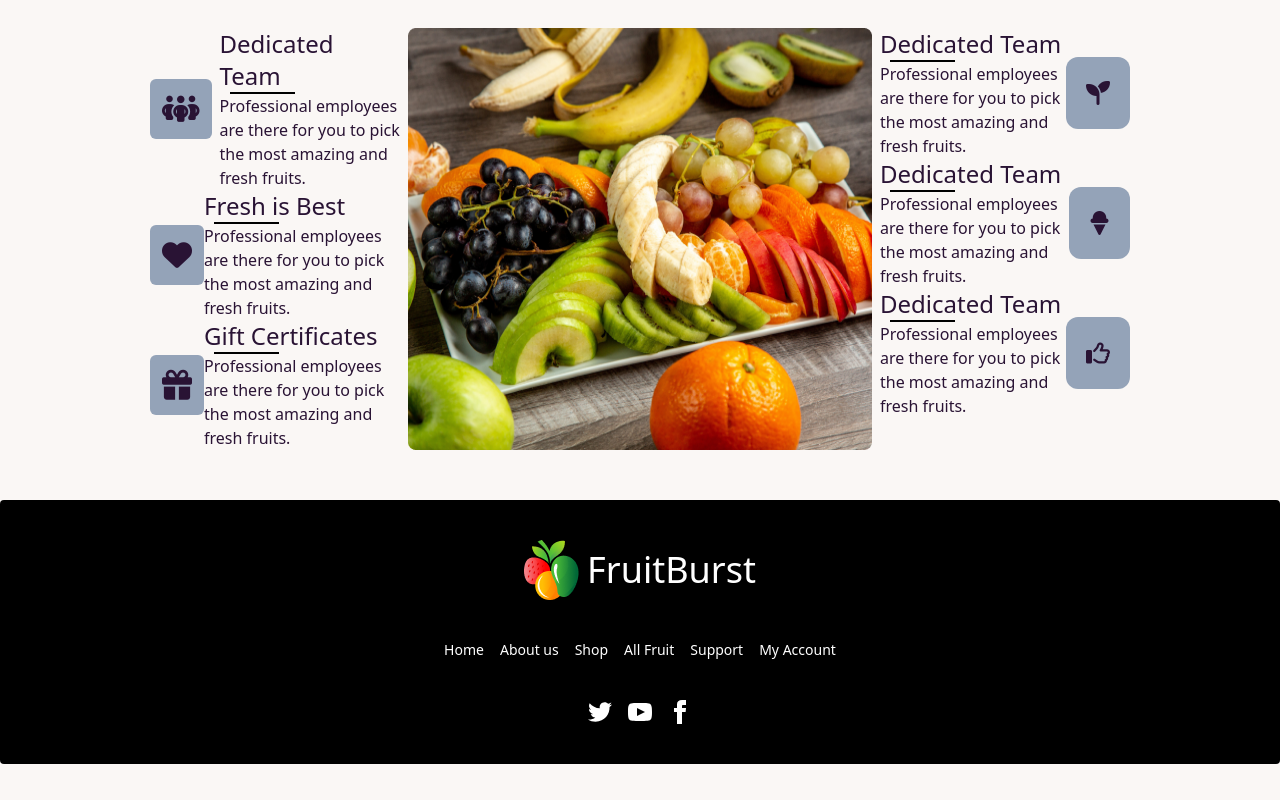
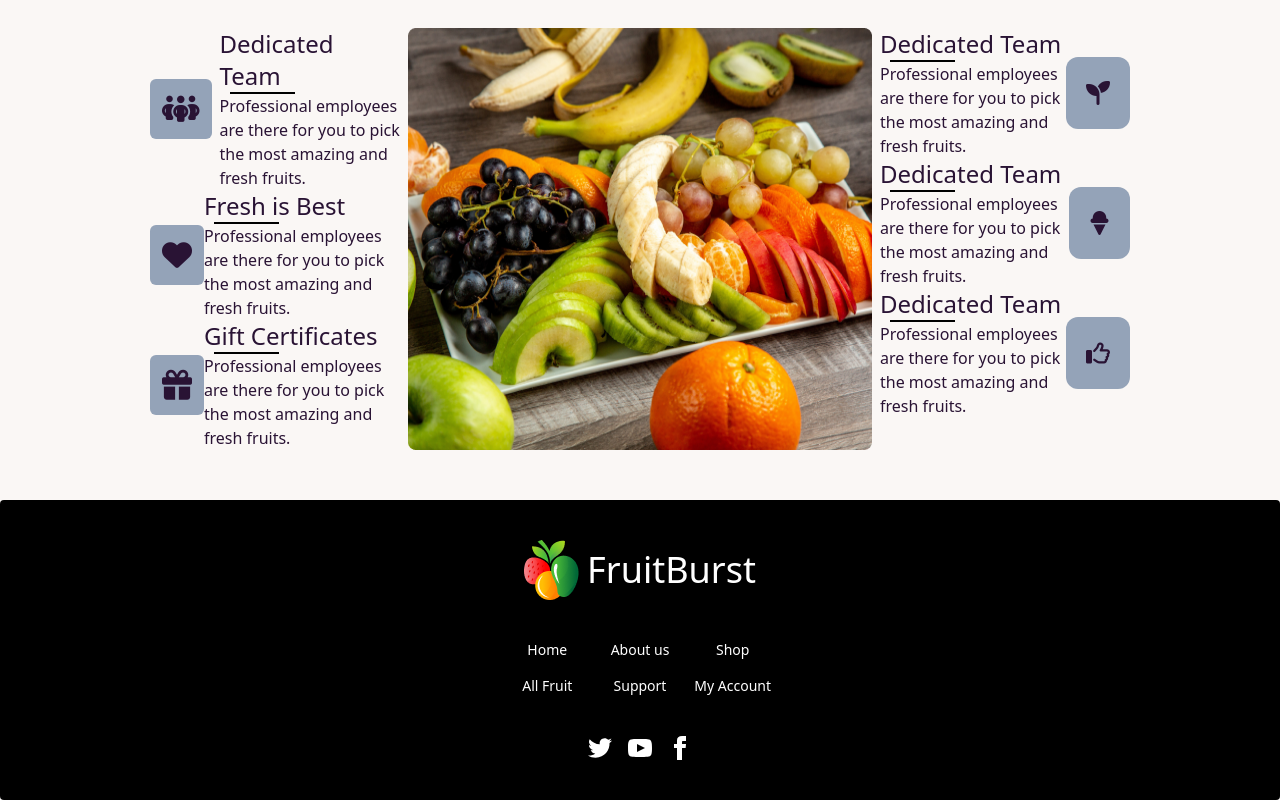
Before and after one commit to habib-cse-ru/Milstone-3, a plain HTML site: page index.html in a window 1280 px wide. Shown: the part 2578-3378 px from the top of the page. Before the commit the page ends 3342 px from the top, so only its background shows below. Drawn offline with nearby package versions, Linux system fonts and the light colour scheme.

Commit message:
some extra touch up

```diff
--- a/index.html
+++ b/index.html
@@ -731,7 +731,7 @@
             <img src="./images/logo.png" alt="">
             <a class=" text-4xl text-white">FruitBurst</a>
         </div>
-        <div class="grid grid-flow-col gap-4">
+        <div class="grid grid-cols-3 md:grid-cols-3 gap-4 ">
             <a class="link link-hover">Home</a>
             <a class="link link-hover">About us</a>
             <a class="link link-hover">Shop</a>
```
